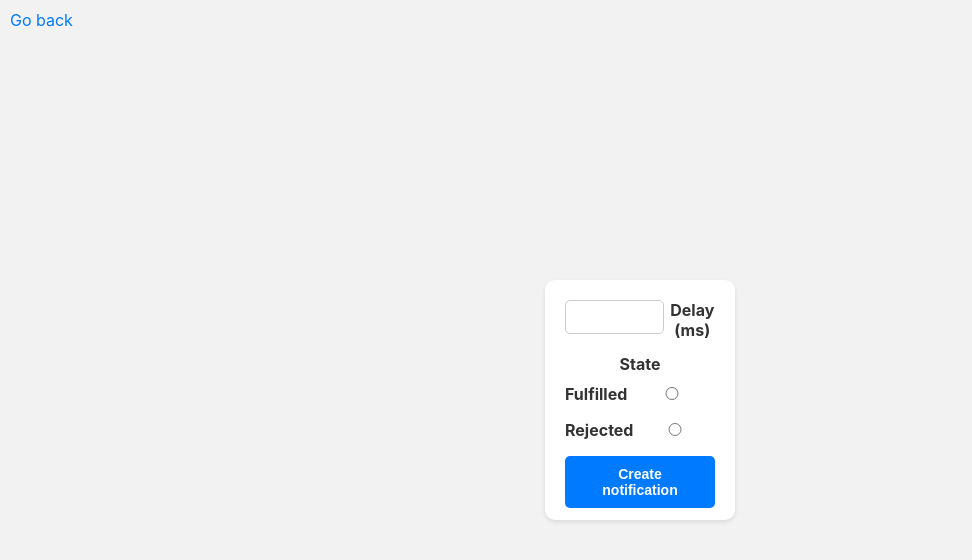
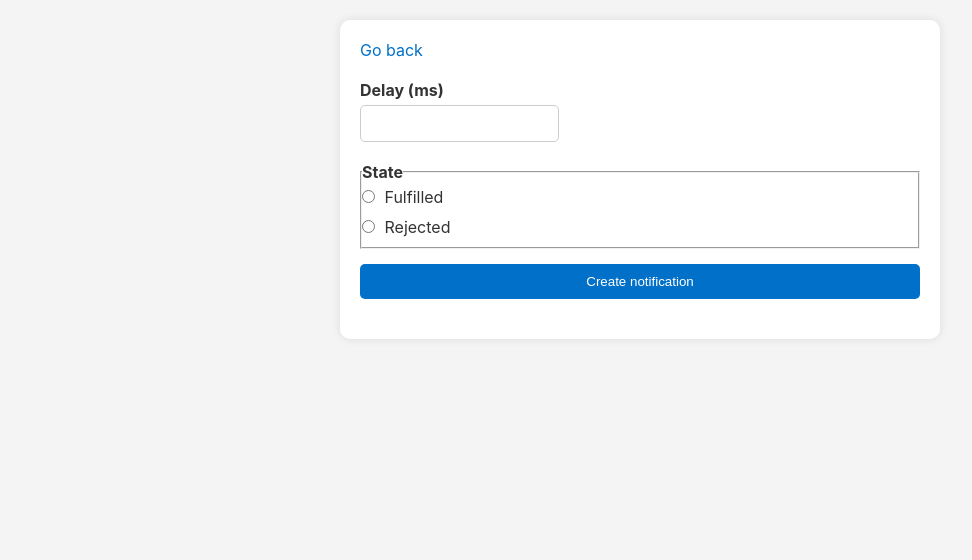
Before and after one commit to KostiantynFirst/goit-js-hw-10, a website built with Vite: page src/2-snackbar.html in a window 1280 px wide. Shown: the whole page, without its empty margins (0-972 px from the left). Built offline with nearby package versions, Linux system fonts and the light colour scheme.

Commit message:
Update styles

```diff
--- a/src/2-snackbar.html
+++ b/src/2-snackbar.html
@@ -9,6 +9,7 @@
 </head>
 <body>
 
+<div class="container">
     <div class="header">
         <a href="index.html" class="go-back">Go back</a>
     </div>
@@ -35,6 +36,7 @@
             <button type="submit">Create notification</button>
         </form>
     </div>
+</div>
 
 
 
--- a/src/css/snackbar.css
+++ b/src/css/snackbar.css
@@ -1,104 +1,88 @@
+/* Reset default margin and padding */
+* {
+    margin: 0;
+    padding: 0;
+    box-sizing: border-box;
+}
+
+/* Body styles */
+body {
+    font-family: -apple-system, BlinkMacSystemFont, 'Segoe UI', Roboto, Oxygen, Ubuntu, Cantarell, 'Open Sans', 'Helvetica Neue', sans-serif;
+    background-color: #f4f4f4;
+    color: #333;
+}
+
+/* Container styles */
+.container {
+    max-width: 600px;
+    margin: 20px auto;
+    padding: 20px;
+    background-color: #fff;
+    border-radius: 10px;
+    box-shadow: 0 0 10px rgba(0, 0, 0, 0.1);
+}
+
+/* Header styles */
 .header {
-    position: fixed;
-    top: 0;
-    left: 0;
-    padding: 10px;
+    margin-bottom: 20px;
 }
 
 .go-back {
+    color: #0070c9;
     text-decoration: none;
-    color: #007aff;
+    font-size: 16px;
 }
 
-.go-back:hover {
-    text-decoration: underline;
-    color: #0056b3;
-}
-
-
-
-body {
-    font-family: "SF Pro Text", "Helvetica Neue", "Helvetica", Arial, sans-serif;
-    background-color: #f2f2f2;
-    margin: 0;
-    padding: 0;
+/* Form styles */
+.form {
     display: flex;
-    justify-content: center;
-    align-items: center;
-    height: 100vh;
+    flex-direction: column;
 }
 
 .form-label {
-    text-align: center;
-}
-
-.form {
-    background-color: #fff;
-    padding: 20px;
-    border-radius: 10px;
-    box-shadow: 0 2px 4px rgba(0, 0, 0, 0.1);
-    max-width: 150px;
-    width: 160px;
-    height: 200px;
-}
-
-label {
-    display: flex;
-    flex-direction: row-reverse;
-    margin-bottom: 10px;
-    font-weight: bold;
-    color: #333;
-}
-
-input[type="number"],
-input[type="radio"] {
-    padding: 8px;
-    width: 100%;
-    margin-bottom: 10px;
-    border: 1px solid #ccc;
-    border-radius: 5px;
-    font-size: 14px;
+    margin-bottom: 20px;
 }
 
 .label-input {
-    margin-left: 5px;
+    font-weight: bold;
+    margin-bottom: 5px;
+    display: block;
+}
+
+.input-delay {
+    padding: 10px;
+    border: 1px solid #ccc;
+    border-radius: 5px;
+    margin-bottom: 10px;
 }
 
 fieldset {
-    border: none;
-    padding: 0;
-    margin: 0;
+    margin-bottom: 15px;
 }
 
 legend {
     font-weight: bold;
-    color: #333;
+    margin-bottom: 5px;
+}
+
+label {
+    display: block;
     margin-bottom: 10px;
+}
+
+input[type="radio"] {
+    margin-right: 5px;
 }
 
 button[type="submit"] {
     padding: 10px 20px;
-    font-size: 14px;
-    font-weight: bold;
-    background-color: #007aff;
+    background-color: #0070c9;
     color: #fff;
     border: none;
     border-radius: 5px;
     cursor: pointer;
-    transition: background-color 0.3s;
-    width: 100%;
 }
 
 button[type="submit"]:hover {
-    background-color: #0056b3;
+    background-color: #005499;
 }
-
-a {
-    text-decoration: none;
-    color: #007aff;
-}
-
-a:hover {
-    text-decoration: underline;
-    color: #0056b3;
-}
```
Also changed, not shown: src/1-timer.html (+1 -0 lines). Lines whose indentation alone changed are shown as unchanged.
